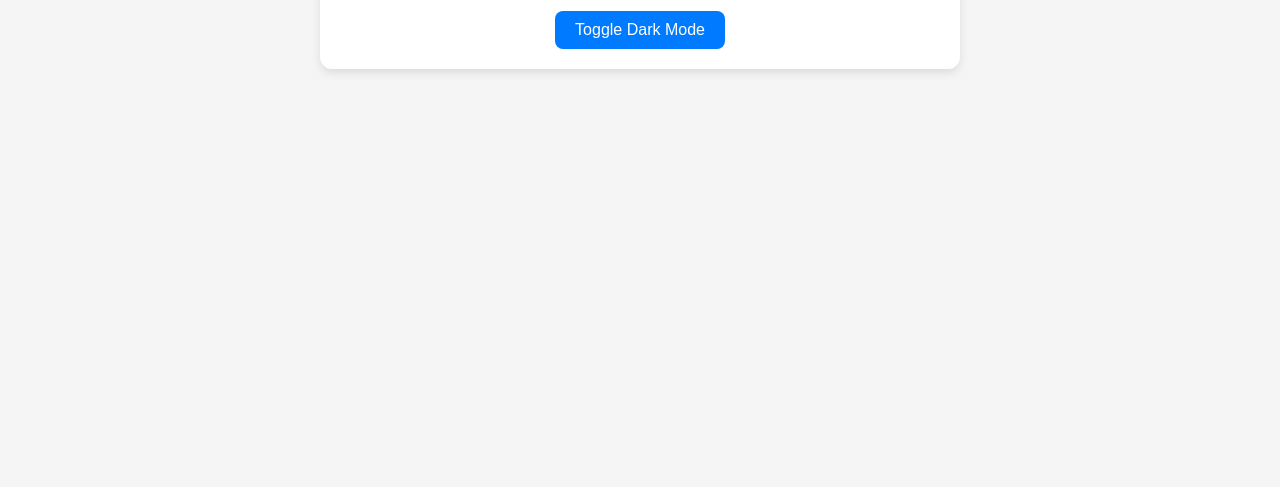
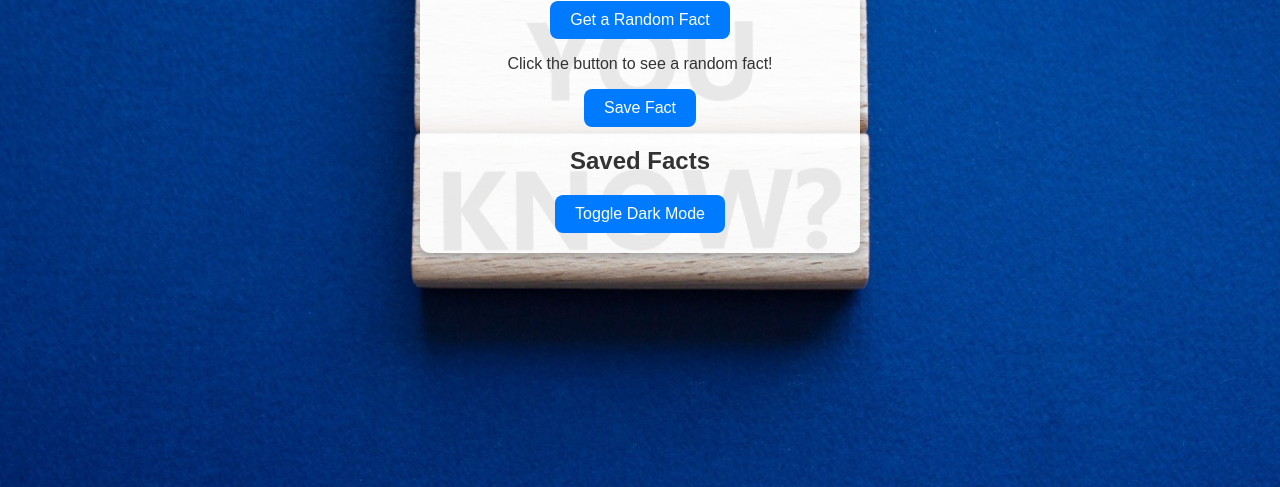
Before and after one commit to George-Dev-Web/facts, a plain HTML site: page index.html in a window 1280 px wide. Shown: the part 313-800 px from the top of the page. Drawn offline with Linux system fonts and the light colour scheme.

Commit message:
Added a background image and made a few tweaks to the javascript and css

```diff
--- a/index.js
+++ b/index.js
@@ -71,3 +71,8 @@ async function saveFact() {
 // Add event listeners to buttons
 fetchFactBtn.addEventListener("click", getRandomFact);
 saveFactBtn.addEventListener("click", saveFact);
+const darkModeToggle = document.getElementById("dark-mode-toggle");
+
+darkModeToggle.addEventListener("click", () => {
+  document.body.classList.toggle("dark-mode");
+});
--- a/styles.css
+++ b/styles.css
@@ -110,3 +110,25 @@ button:hover {
     transform: rotate(360deg);
   }
 }
+/* Full-page background */
+body {
+  background-image: url(fun-fatcs.jpg);
+  background-size: cover;
+  background-position: center;
+  background-attachment: fixed;
+  background-repeat: no-repeat;
+  display: flex;
+  justify-content: center;
+  align-items: center;
+  height: 100vh;
+  margin: 0;
+}
+
+/* Container with a highlighted effect */
+.container {
+  background: rgba(255, 255, 255, 0.9);
+  padding: 20px;
+  border-radius: 10px;
+  box-shadow: 0 4px 10px rgba(0, 0, 0, 0.2);
+  text-align: center;
+  width: 400px;
```
Also changed, not shown: db.json (+8 -0 lines), fun-fatcs.jpg (added).
